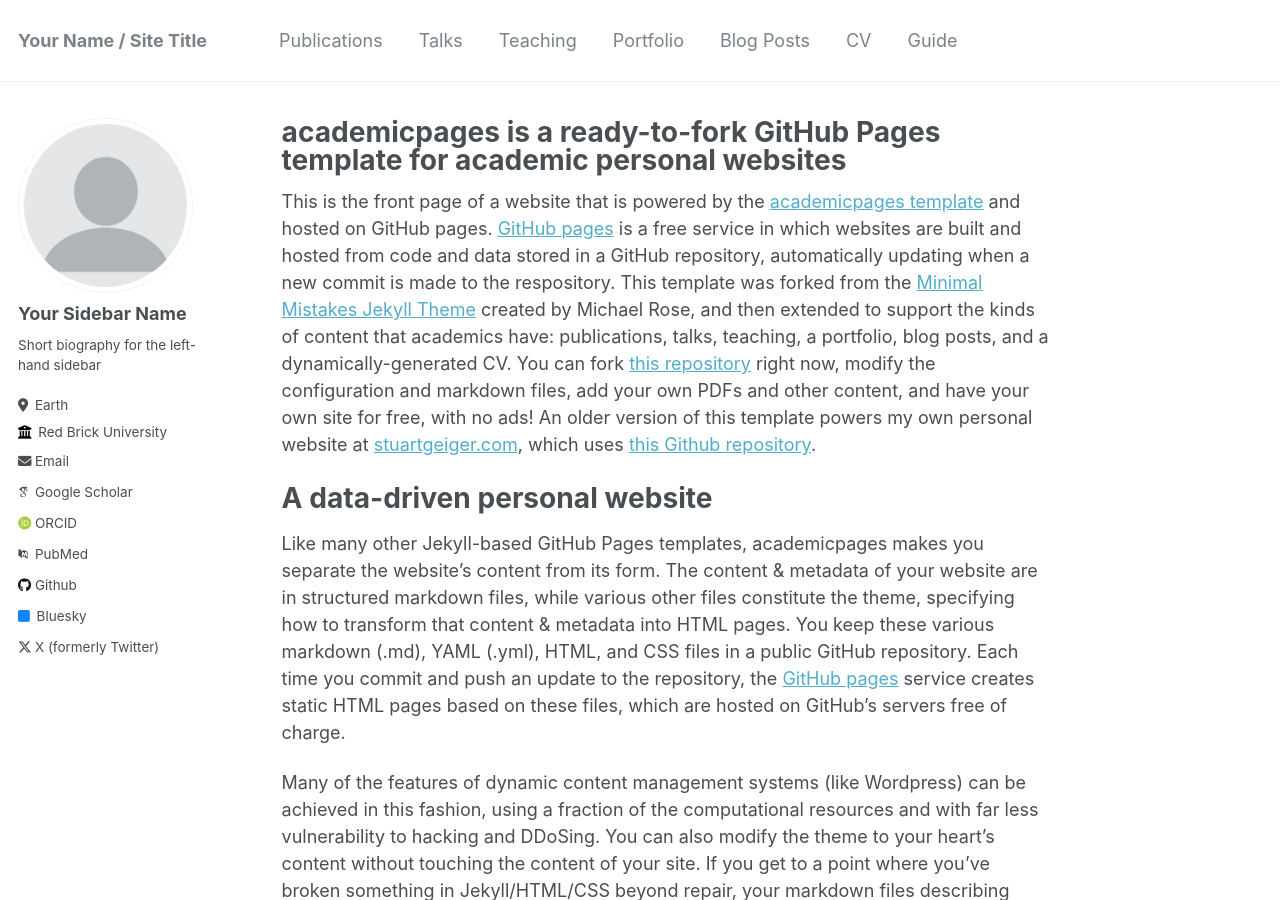
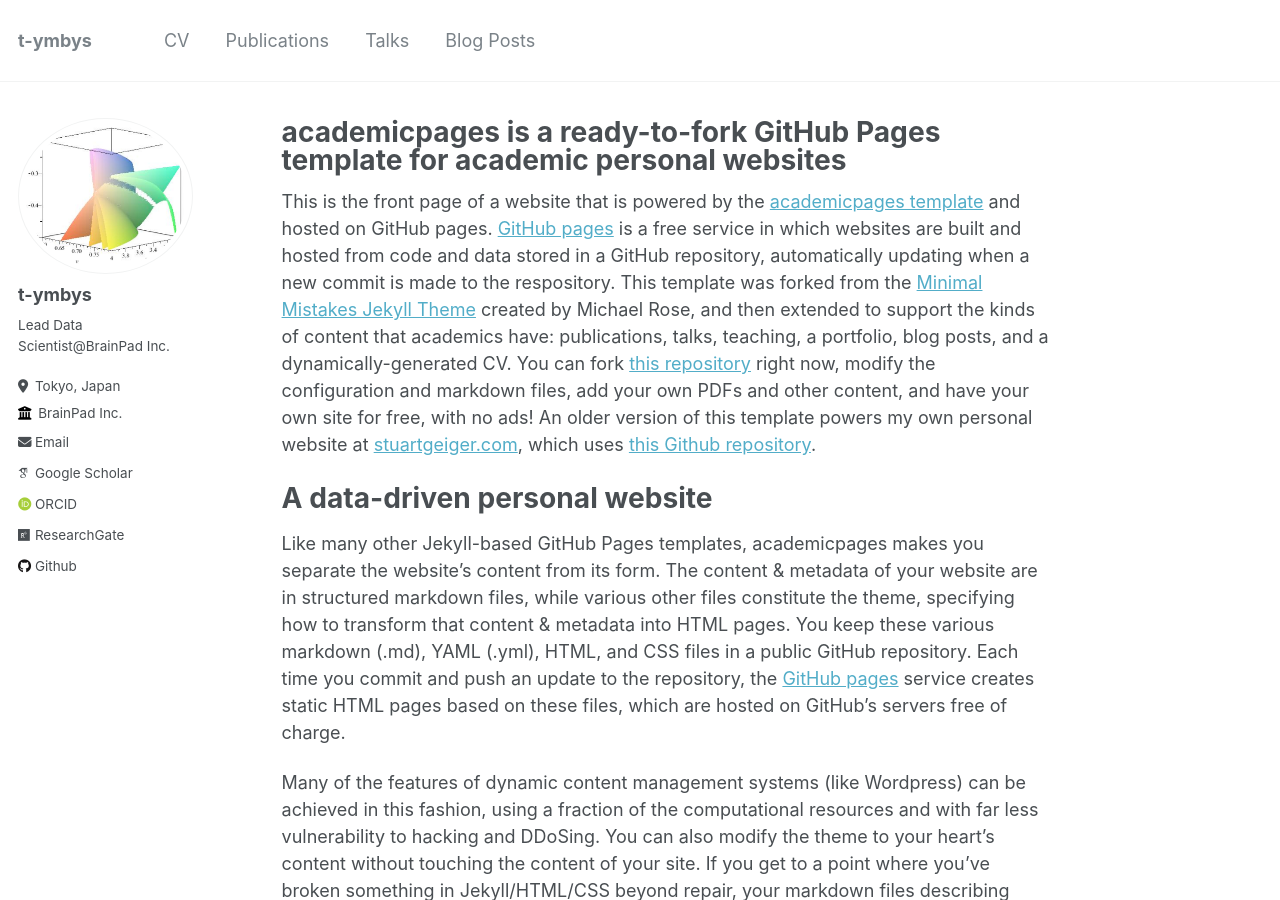
Before and after one commit to t-ymbys/t-ymbys.github.io, a Jekyll site: the page built from _pages/about.md, in a window 1280 px wide and 900 px high. Built offline with Jekyll 4.4.1, drawn with Linux system fonts in a browser that asks for light colours; some web fonts are replaced; some of the changed text lies outside the part shown.

Commit message:
settings_update

```diff
--- a/_config.yml
+++ b/_config.yml
@@ -7,14 +7,14 @@
 # server process.
 
 # Basic Site Settings
-locale                   : "en-US"
-title                    : "Your Name / Site Title"
+locale                   : "ja-JP"
+title                    : "t-ymbys"
 title_separator          : "-"
-name                     : &name "Your Name"
-description              : &description "personal description"
-url                      : https://academicpages.github.io # the base hostname & protocol for your site e.g. "https://mmistakes.github.io"
+name                     : &name "t-ymbys"
+description              : &description "t-ymbys's website"
+url                      : https://t-ymbys.github.io/ # the base hostname & protocol for your site e.g. "https://mmistakes.github.io"
 baseurl                  : "" # the subpath of your site, e.g. "/blog"
-repository               : "academicpages/academicpages.github.io"
+repository               : "t-ymbys/t-ymbys.github.io"
 
 # Site Author - The following control what appear as part of the author content on the side bar.
 #               If a field is blank the icon and link will not appear, otherwise it will be shown.
@@ -22,32 +22,32 @@ repository               : "academicpages/academicpages.github.io"
 author:
   # Biographic information
   avatar           : "profile.png"
-  name             : "Your Sidebar Name"
+  name             : "t-ymbys"
   pronouns         : # example: "she/her"
-  bio              : "Short biography for the left-hand sidebar"
-  location         : "Earth"
-  employer         : "Red Brick University"
+  bio              : "Lead Data Scientist@BrainPad Inc."
+  location         : "Tokyo, Japan"
+  employer         : "BrainPad Inc."
   uri              : # URL
-  email            : "none@example.org"
+  email            : "ringonewton@gmail.com"
 
   # Academic websites
   arxiv            : # URL - Update with the correct link to your profile
-  googlescholar    : "https://scholar.google.com/citations?user=PS_CX0AAAAAJ"
+  googlescholar    : "https://scholar.google.co.jp/citations?user=8cwuclsAAAAJ"
   impactstory      : # URL
-  orcid            : "http://orcid.org/yourorcidurl"
-  pubmed           : "https://www.ncbi.nlm.nih.gov/pubmed/?term=john+snow"
-  researchgate     : # URL
+  orcid            : "https://orcid.org/0000-0002-1869-9310"
+  #pubmed           : "https://www.ncbi.nlm.nih.gov/pubmed/?term=john+snow"
+  researchgate     : "https://www.researchgate.net/profile/Tsukasa-Yumibayashi"
 
   # Repositories and software development
   bitbucket        : # Username - Update with your username on the site
   codepen          : # Username
   dribbble         : # Username
-  github           : "academicpages"
+  github           : "t-ymbys"
   kaggle           : # Username
   stackoverflow    : # User number or user number and name (i.e., use "1" or "1/jeff-atwood")
 
   # Social media
-  bluesky          : "bsky.app" # Replace this with you Bluesky username
+  bluesky          : #"bsky.app" # Replace this with you Bluesky username
   facebook         : # Username
   flickr           : # Username
   foursquare       : # Username
@@ -64,7 +64,7 @@ author:
   steam            : # Username
   telegram         : # URL
   tumblr           : # Username
-  twitter          : "UniofOxford"  # Replace this with your X / Twitter handle
+  twitter          : #"UniofOxford"  # Replace this with your X / Twitter handle
   vine             : # Username
   weibo            : # Username
   wikipedia        : # Username
```
Also changed, not shown: _data/navigation.yml (+9 -9 lines), images/profile.png.
